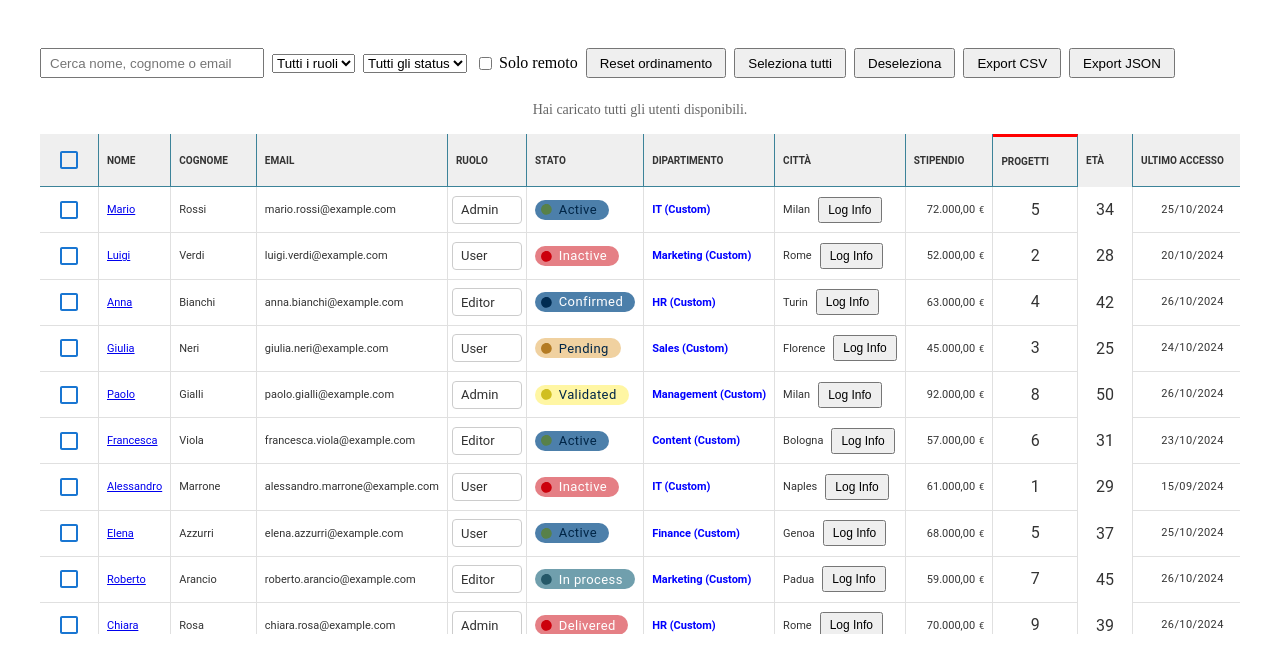
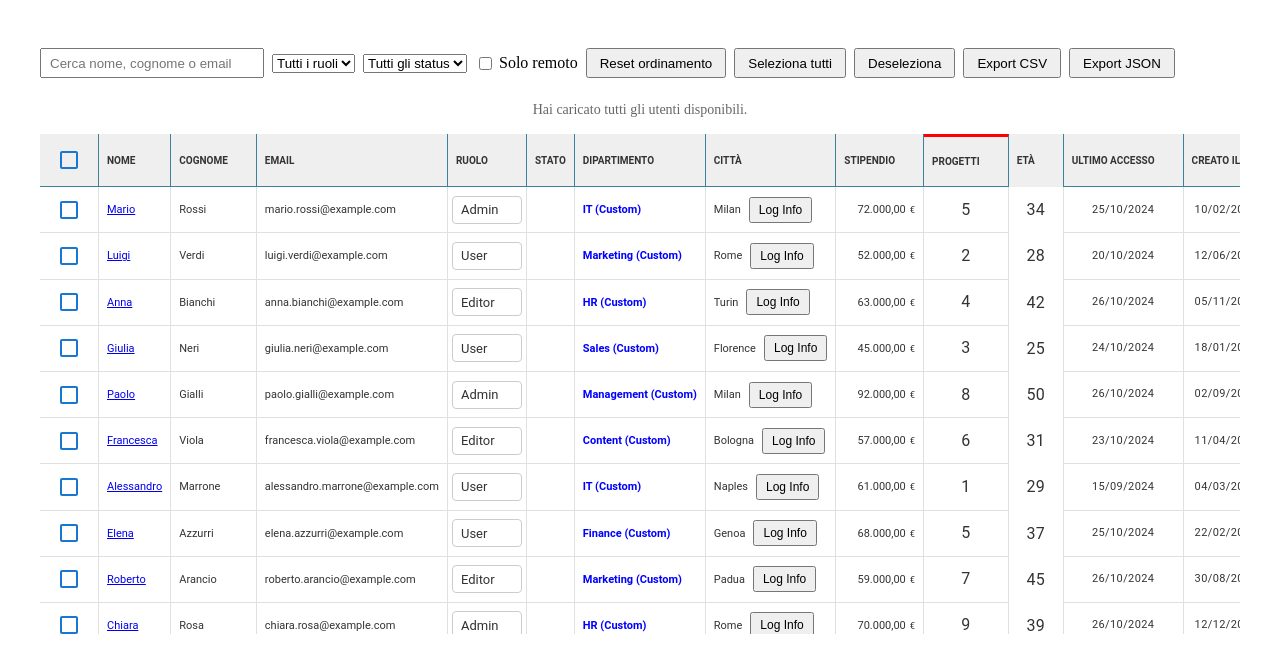
Before and after one commit to MarcoVitone/table-library, a React (Vite) app: page / in a window 1280 px wide. Shown: the top 672 px of the page. Built offline with nearby package versions, Linux system fonts and the light colour scheme.

Commit message:
feat: Add dynamic table component with custom status cell and chip.

```diff
--- a/src/provaTabella.tsx
+++ b/src/provaTabella.tsx
@@ -12,6 +12,7 @@ import {
 import { MOCK_USERS, type IMockUser } from "./tables-framework/mock-data";
 import { defaultTheme } from "./tables-framework/theme/theme";
 import type { IFilter } from "./tables-framework/defines/common.types";
+import type { TStatusConfig } from "./tables-framework/components/cells/status-cell/status-constants";
 
 type TFilterState = {
   search: string;
@@ -98,7 +99,7 @@ const TableControls: FC<ITableControlsProps> = ({
         <option value="User">User</option>
       </select>
       <select
-        value={filters.status}
+        value={filters.status.label}
         onChange={(event) =>
           onFiltersChange({
             ...filters,
@@ -229,6 +230,24 @@ const ProvaTabella = () => {
     );
   };
 
+  const MY_USER_STATUS_CONFIG: TStatusConfig = {
+    active: {
+      backgroundColor: "rgba(0, 128, 0, 0.1)",
+      textColor: "green",
+      iconColor: "green",
+    },
+    inactive: {
+      backgroundColor: "rgba(255, 165, 0, 0.1)",
+      textColor: "orange",
+      iconColor: "orange",
+    },
+    confirmed: {
+      backgroundColor: "rgba(255, 0, 0, 0.1)",
+      textColor: "red",
+      iconColor: "red",
+    },
+  };
+
   const columns: IColumnConfig<IMockUser>[] = useMemo(
     () => [
       {
@@ -353,8 +372,14 @@ const ProvaTabella = () => {
       {
         id: "status",
         label: "Stato",
-        dataKey: "status",
+        dataKey: "status.id",
         type: "status",
+        // Example of custom renderer (uncomment to test)
+        // renderStatus: (value, color) => (
+        //   <div style={{ border: `2px solid ${color}`, padding: '4px' }}>
+        //     CUSTOM RENDER: {value}
+        //   </div>
+        // ),
         // headerProps configura l'intestazione per la colonna badge
         headerProps: {
           textAlignment: "left",
@@ -366,10 +391,12 @@ const ProvaTabella = () => {
         },
         // bodyProps definisce lo stile dei chip di stato
         bodyProps: {
+          labelKey: "status.label",
           textAlignment: "left",
           fontColor: defaultTheme.palette.neutral.main,
           fontSize: "0.6875rem",
         },
+        statusConfig: MY_USER_STATUS_CONFIG,
       },
       {
         id: "department",
--- a/src/tables-framework/components/cells/status-cell/status-cell.tsx
+++ b/src/tables-framework/components/cells/status-cell/status-cell.tsx
@@ -1,16 +1,96 @@
-import type { FC } from "react";
+import type { FC, ReactNode } from "react";
+import type { IBaseCellProps } from "../base-cell/base-cell.tsx";
+import { BaseCell } from "../base-cell/base-cell.tsx";
+import { TableStatusChip } from "../../table-sub-components/chip/chip.tsx";
+import { type IStatusStyle, type TStatusConfig } from "./status-constants.ts";
 
-import type { IBaseCellProps } from "../base-cell/base-cell.jsx";
-import { BaseCell } from "../base-cell/base-cell.jsx";
-import {
-  TableStatusChip,
-  type TChipStatus,
-} from "../../table-sub-components/chip/chip.js";
+interface IStatusCellProps extends IBaseCellProps {
+  statusConfig?: TStatusConfig;
+  labelKey?: string;
+  getLabel?: (value: unknown, rowData: Record<string, unknown>) => string;
+  getStatusKey?: (
+    value: unknown,
+    rowData: Record<string, unknown>
+  ) => string | number;
+  fallbackStyle?: IStatusStyle;
+}
 
-const StatusCell: FC<IBaseCellProps> = ({ data, ...rest }) => {
+const StatusCell: FC<IStatusCellProps> = ({
+  data,
+  statusConfig,
+  labelKey,
+  getLabel,
+  getStatusKey,
+  fallbackStyle,
+  ...rest
+}) => {
+  const rawValue = data.value;
+  const rowData = data.row.source.full as Record<string, unknown>;
+
+  let lookupKey: string | number;
+
+  if (getStatusKey) {
+    // Logica custom definita dall'utente
+    lookupKey = getStatusKey(rawValue, rowData);
+  } else {
+    // Default: usa il valore della cella come stringa o numero
+    lookupKey = (rawValue as string | number) ?? "unknown";
+  }
+
+  const style = statusConfig?.[lookupKey];
+  const activeStyle = style || fallbackStyle;
+
+  // 3. Determina cosa renderizzare
+  let content: ReactNode;
+
+  let label: string | undefined;
+
+  if (getLabel) {
+    // A. Calcolata via funzione
+    label = getLabel(rawValue, rowData);
+  } else if (labelKey) {
+    // B. Estratta da un campo specifico della riga
+    // Supporta anche nested keys se necessario usando una utility come lodash.get,
+    // ma qui facciamo accesso diretto per semplicità
+    label = String(rowData[labelKey] ?? "");
+  } else if (activeStyle?.label) {
+    // C. Presa dalla configurazione statica
+    label = activeStyle.label;
+  } else {
+    // D. Fallback sul valore grezzo
+    label = String(rawValue ?? "");
+  }
+
+  if (style) {
+    // Caso A: Abbiamo trovato una configurazione per questo stato
+    content = (
+      <TableStatusChip
+        label={label}
+        backgroundColor={style.backgroundColor}
+        textColor={style.textColor}
+        iconColor={style.iconColor}
+        iconChip={style.iconChip}
+        style={style.style}
+      />
+    );
+  } else if (fallbackStyle) {
+    // Caso B: Valore non trovato, uso il fallback
+    content = (
+      <TableStatusChip
+        label={label}
+        backgroundColor={fallbackStyle.backgroundColor}
+        textColor={fallbackStyle.textColor}
+        iconColor={fallbackStyle.iconColor}
+      />
+    );
+  } else {
+    // Caso C: Nessuna config, mostro solo il valore (o un chip grigio standard)
+    content = label;
+  }
+
   return (
     <BaseCell data={data} {...rest}>
-      <TableStatusChip status={data.value as TChipStatus} />
+      {content}
     </BaseCell>
   );
 };
--- /dev/null
+++ b/src/tables-framework/components/cells/status-cell/status-constants.ts
@@ -0,0 +1,12 @@
+import type { CSSProperties, ReactElement } from "react";
+
+export interface IStatusStyle {
+  label?: string;
+  backgroundColor: string;
+  textColor: string;
+  iconColor?: string;
+  iconChip?: ReactElement;
+  style?: CSSProperties;
+}
+
+export type TStatusConfig<T extends string = string> = Record<T, IStatusStyle>;
--- a/src/tables-framework/components/dynamic-table/dynamic-table.tsx
+++ b/src/tables-framework/components/dynamic-table/dynamic-table.tsx
@@ -60,6 +60,9 @@ export interface IColumnConfig<T = Record<string, unknown>> {
   symbolPosition?: import("../cells/currency-cell/currency-cell").TCurrencySymbolPosition;
   decimals?: number;
   width?: string;
+  // Status Props
+  statusConfig?: import("../cells/status-cell/status-constants").TStatusConfig;
+  renderStatus?: (value: unknown, color?: string) => ReactNode;
   headerProps?: TUserBaseCellProps;
   bodyProps?: TUserBaseCellProps;
   component?: ElementType;
@@ -399,6 +402,8 @@ const DynamicTable = <T extends object>({
                       currencySymbol: col.currencySymbol,
                       symbolPosition: col.symbolPosition,
                       decimals: col.decimals,
+                      statusConfig: col.statusConfig,
+                      renderStatus: col.renderStatus,
                       padding:
                         col.type === "input" ? "0.1rem 0.25rem" : undefined,
                       onCellChange:
--- a/src/tables-framework/components/table-sub-components/chip/chip.styles.ts
+++ b/src/tables-framework/components/table-sub-components/chip/chip.styles.ts
@@ -1,79 +1,32 @@
 import { css } from "@emotion/react";
 import styled from "@emotion/styled";
 import type { IStyleFromProps } from "../../../theme/common.types";
-import type { IChipProps, TChipStatus } from "./chip";
+import type { IChipProps } from "./chip";
 import { Chip as MuiChip } from "@mui/material";
 
-type TChipStyleProps = Pick<IChipProps, "status">;
+type TChipStyleProps = Pick<
+  IChipProps,
+  "backgroundColor" | "textColor" | "iconColor"
+>;
 
 const stylesFromProps: IStyleFromProps = {
-  shouldForwardProp: (prop) => prop !== "status",
-};
-
-const backgroundColorMap: Record<TChipStatus, string> = {
-  validated: "rgba(255, 237, 72, 0.5)",
-  pending: "rgba(225, 163, 66, 0.5)",
-  partiallyConfirmed: "rgba(0, 73, 135, 0.1)",
-  confirmed: "rgba(0, 73, 135, 0.7)",
-  toBeApproved: "rgba(162, 170, 207, 0.5)",
-  inProcess: "rgba(52, 119, 139, 0.7)",
-  inDelivery: "rgba(172, 198, 109, 0.5)",
-  cancelled: "rgba(204, 0, 12, 0.5)",
-  submitted: "rgba(204, 0, 12, 0.5)",
-  delivered: "rgba(204, 0, 12, 0.5)",
-  requested: "rgba(204, 0, 12, 0.5)",
-  closed: "rgba(133, 179, 116, 1)",
-  active: "rgba(0, 73, 135, 0.7)",
-  inactive: "rgba(204, 0, 12, 0.5)",
-};
-
-const colorMap: Record<TChipStatus, string> = {
-  validated: "rgba(0, 38, 71, 1)",
-  pending: "rgba(0, 38, 71, 1)",
-  partiallyConfirmed: "rgba(0, 38, 71, 1)",
-  confirmed: "rgba(255, 255, 255, 1)",
-  toBeApproved: "rgba(0, 38, 71, 1)",
-  inProcess: "rgba(255, 255, 255, 1)",
-  inDelivery: "rgba(0, 38, 71, 1)",
-  cancelled: "rgba(255, 255, 255, 1)",
-  submitted: "rgba(255, 255, 255, 1)",
-  delivered: "rgba(255, 255, 255, 1)",
-  requested: "rgba(255, 255, 255, 1)",
-  closed: "rgba(0, 38, 71, 1)",
-  active: "rgba(0, 38, 71, 1)",
-  inactive: "rgba(255, 255, 255, 1)",
-};
-
-const iconColorMap: Record<TChipStatus, string> = {
-  validated: "rgba(208, 191, 33, 1)",
-  pending: "rgba(180, 123, 35, 1)",
-  partiallyConfirmed: "rgba(125, 149, 170, 1)",
-  confirmed: "rgba(0, 44, 82, 1)",
-  toBeApproved: "rgba(127, 134, 167, 1)",
-  inProcess: "rgba(36, 88, 104, 1)",
-  inDelivery: "rgba(117, 146, 48, 1)",
-  cancelled: "rgba(204, 0, 12, 1)",
-  submitted: "rgba(204, 0, 12, 1)",
-  delivered: "rgba(204, 0, 12, 1)",
-  requested: "rgba(204, 0, 12, 1)",
-  closed: "rgba(88, 129, 73, 1)",
-  active: "rgba(88, 129, 73, 1)",
-  inactive: "rgba(204, 0, 12, 1)",
+  shouldForwardProp: (prop) =>
+    prop !== "backgroundColor" && prop !== "textColor" && prop !== "iconColor",
 };
 
 const Chip = styled(
   MuiChip,
   stylesFromProps
-)<TChipStyleProps>(({ status }) =>
+)<TChipStyleProps>(({ backgroundColor, textColor, iconColor }) =>
   css({
-    backgroundColor: backgroundColorMap[status],
-    color: colorMap[status],
+    backgroundColor: backgroundColor,
+    color: textColor,
     letterSpacing: "0.4px",
     paddingRight: "var(--borderRadius, 0px)",
     height: "1.25rem",
 
     ".MuiChip-icon": {
-      color: iconColorMap[status],
+      color: iconColor,
       height: "0.8rem",
       width: "0.8rem",
     },
--- a/src/tables-framework/components/table-sub-components/chip/chip.tsx
+++ b/src/tables-framework/components/table-sub-components/chip/chip.tsx
@@ -1,62 +1,41 @@
-import type { FC } from "react";
+import type { CSSProperties, FC, ReactElement } from "react";
 import { Circle } from "@mui/icons-material";
 import type { ChipProps as MUIChipProps } from "@mui/material";
 import { Chip } from "./chip.styles.ts";
 
-type TChipStatus =
-  | "validated"
-  | "pending"
-  | "partiallyConfirmed"
-  | "confirmed"
-  | "toBeApproved"
-  | "inProcess"
-  | "inDelivery"
-  | "submitted"
-  | "delivered"
-  | "requested"
-  | "cancelled"
-  | "active"
-  | "inactive"
-  | "closed";
-
 interface IChipProps {
-  status: TChipStatus;
+  label: string;
+  backgroundColor?: string;
+  textColor?: string;
+  iconColor?: string;
+  iconChip?: ReactElement;
+  style?: CSSProperties;
+  className?: string;
 }
 
-type TLabelMap = {
-  [key in TChipStatus]: string;
-};
-
-const TableStatusChip: FC<IChipProps & MUIChipProps> = ({
-  status,
+const TableStatusChip: FC<IChipProps & Omit<MUIChipProps, "label">> = ({
+  label,
+  backgroundColor,
+  textColor,
+  iconColor,
+  iconChip,
+  style,
+  className,
   ...props
 }) => {
-  const labelObject: TLabelMap = {
-    validated: "Validated",
-    cancelled: "Cancelled",
-    confirmed: "Confirmed",
-    pending: "Pending",
-    partiallyConfirmed: "Partially confirmed",
-    toBeApproved: "To be approved",
-    inProcess: "In process",
-    inDelivery: "In delivery",
-    submitted: "Submitted",
-    delivered: "Delivered",
-    requested: "Requested",
-    closed: "Closed",
-    active: "Active",
-    inactive: "Inactive",
-  };
-
   return (
     <Chip
-      label={labelObject[status]}
-      status={status}
-      icon={<Circle />}
+      label={label}
+      backgroundColor={backgroundColor}
+      textColor={textColor}
+      iconColor={iconColor}
+      icon={iconChip ?? <Circle />}
+      style={style}
+      className={className}
       {...props}
     />
   );
 };
 
-export type { IChipProps, TChipStatus };
+export type { IChipProps };
 export { TableStatusChip };
--- a/src/tables-framework/mock-data.ts
+++ b/src/tables-framework/mock-data.ts
@@ -4,16 +4,10 @@ export interface IMockUser {
   lastName: string;
   email: string;
   role: "Admin" | "User" | "Editor" | "Manager";
-  status:
-    | "active"
-    | "inactive"
-    | "pending"
-    | "validated"
-    | "confirmed"
-    | "inProcess"
-    | "delivered"
-    | "cancelled"
-    | "closed";
+  status: {
+    label: string;
+    id: number;
+  };
   lastLogin: string;
   createdAt: string;
   age: number;
@@ -32,7 +26,10 @@ export const MOCK_USERS: IMockUser[] = [
     lastName: "Rossi",
     email: "mario.rossi@example.com",
     role: "Admin",
-    status: "active",
+    status: {
+      label: "active",
+      id: 1,
+    },
     lastLogin: "2024-10-25T08:30:00Z",
     createdAt: "2021-02-10T10:00:00Z",
     age: 34,
@@ -48,7 +45,10 @@ export const MOCK_USERS: IMockUser[] = [
     lastName: "Verdi",
     email: "luigi.verdi@example.com",
     role: "User",
-    status: "inactive",
+    status: {
+      label: "inactive",
+      id: 2,
+    },
     lastLogin: "2024-10-20T14:15:00Z",
     createdAt: "2022-06-12T09:00:00Z",
     age: 28,
@@ -64,7 +64,10 @@ export const MOCK_USERS: IMockUser[] = [
     lastName: "Bianchi",
     email: "anna.bianchi@example.com",
     role: "Editor",
-    status: "confirmed",
+    status: {
+      label: "confirmed",
+      id: 3,
+    },
     lastLogin: "2024-10-26T09:45:00Z",
     createdAt: "2020-11-05T11:30:00Z",
     age: 42,
@@ -80,7 +83,10 @@ export const MOCK_USERS: IMockUser[] = [
     lastName: "Neri",
     email: "giulia.neri@example.com",
     role: "User",
-    status: "pending",
+    status: {
+      label: "pending",
+      id: 4,
+    },
     lastLogin: "2024-10-24T11:20:00Z",
     createdAt: "2023-01-18T08:15:00Z",
     age: 25,
@@ -96,7 +102,10 @@ export const MOCK_USERS: IMockUser[] = [
     lastName: "Gialli",
     email: "paolo.gialli@example.com",
     role: "Admin",
-    status: "validated",
+    status: {
+      label: "validated",
+      id: 5,
+    },
     lastLogin: "2024-10-26T16:00:00Z",
     createdAt: "2019-09-02T15:00:00Z",
     age: 50,
@@ -112,7 +121,10 @@ export const MOCK_USERS: IMockUser[] = [
     lastName: "Viola",
     email: "francesca.viola@example.com",
     role: "Editor",
-    status: "active",
+    status: {
+      label: "active",
+      id: 1,
+    },
     lastLogin: "2024-10-23T10:00:00Z",
     createdAt: "2021-04-11T12:45:00Z",
     age: 31,
@@ -128,7 +140,10 @@ export const MOCK_USERS: IMockUser[] = [
     lastName: "Marrone",
     email: "alessandro.marrone@example.com",
     role: "User",
-    status: "inactive",
+    status: {
+      label: "inactive",
+      id: 2,
+    },
     lastLogin: "2024-09-15T09:30:00Z",
     createdAt: "2020-03-04T14:00:00Z",
     age: 29,
@@ -144,7 +159,10 @@ export const MOCK_USERS: IMockUser[] = [
     lastName: "Azzurri",
     email: "elena.azzurri@example.com",
     role: "User",
-    status: "active",
+    status: {
+      label: "active",
+      id: 1,
+    },
     lastLogin: "2024-10-25T13:45:00Z",
     createdAt: "2022-02-22T16:20:00Z",
     age: 37,
@@ -160,7 +178,10 @@ export const MOCK_USERS: IMockUser[] = [
     lastName: "Arancio",
     email: "roberto.arancio@example.com",
     role: "Editor",
-    status: "inProcess",
+    status: {
+      label: "inProcess",
+      id: 7,
+    },
     lastLogin: "2024-10-26T08:15:00Z",
     createdAt: "2021-08-30T10:10:00Z",
     age: 45,
@@ -176,7 +197,10 @@ export const MOCK_USERS: IMockUser[] = [
     lastName: "Rosa",
     email: "chiara.rosa@example.com",
     role: "Admin",
-    status: "delivered",
+    status: {
+      label: "delivered",
+      id: 8,
+    },
     lastLogin: "2024-10-26T17:30:00Z",
     createdAt: "2018-12-12T09:35:00Z",
     age: 39,
@@ -192,7 +216,10 @@ export const MOCK_USERS: IMockUser[] = [
     lastName: "Blu",
     email: "davide.blu@example.com",
     role: "Manager",
-    status: "confirmed",
+    status: {
+      label: "confirmed",
+      id: 3,
+    },
     lastLogin: "2024-10-21T09:10:00Z",
     createdAt: "2017-07-01T08:00:00Z",
     age: 46,
@@ -208,7 +235,10 @@ export const MOCK_USERS: IMockUser[] = [
     lastName: "Argento",
     email: "sara.argento@example.com",
     role: "User",
-    status: "pending",
+    status: {
+      label: "pending",
+      id: 4,
+    },
     lastLogin: "2024-10-19T12:00:00Z",
     createdAt: "2023-04-14T13:00:00Z",
     age: 33,
@@ -224,7 +254,10 @@ export const MOCK_USERS: IMockUser[] = [
     lastName: "Ciano",
     email: "luca.ciano@example.com",
     role: "Editor",
-    status: "cancelled",
+    status: {
+      label: "cancelled",
+      id: 9,
+    },
     lastLogin: "2024-10-18T07:50:00Z",
     createdAt: "2020-10-01T09:45:00Z",
     age: 41,
@@ -240,7 +273,10 @@ export const MOCK_USERS: IMockUser[] = [
     lastName: "Celeste",
     email: "roberta.celeste@example.com",
     role: "Manager",
-    status: "active",
+    status: {
+      label: "active",
+      id: 1,
+    },
     lastLogin: "2024-10-17T16:40:00Z",
     createdAt: "2019-05-23T10:20:00Z",
     age: 38,
@@ -256,7 +292,10 @@ export const MOCK_USERS: IMockUser[] = [
     lastName: "Fucsia",
     email: "giorgio.fucsia@example.com",
     role: "Admin",
-    status: "active",
+    status: {
+      label: "active",
+      id: 1,
+    },
     lastLogin: "2024-10-22T15:25:00Z",
     createdAt: "2022-09-09T11:05:00Z",
     age: 36,
@@ -272,7 +311,10 @@ export const MOCK_USERS: IMockUser[] = [
     lastName: "Porpora",
     email: "valentina.porpora@example.com",
     role: "User",
-    status: "validated",
+    status: {
+      label: "validated",
+      id: 5,
+    },
     lastLogin: "2024-10-16T10:55:00Z",
     createdAt: "2021-07-30T12:30:00Z",
     age: 30,
@@ -288,7 +330,10 @@ export const MOCK_USERS: IMockUser[] = [
     lastName: "Corallo",
     email: "nicola.corallo@example.com",
     role: "Editor",
-    status: "closed",
+    status: {
+      label: "closed",
+      id: 10,
+    },
     lastLogin: "2024-10-14T09:05:00Z",
     createdAt: "2018-04-18T14:00:00Z",
     age: 44,
@@ -304,7 +349,10 @@ export const MOCK_USERS: IMockUser[] = [
     lastName: "Zaffiro",
     email: "chiara.zaffiro@example.com",
     role: "User",
-    status: "delivered",
+    status: {
+      label: "delivered",
+      id: 8,
+    },
     lastLogin: "2024-10-13T08:50:00Z",
     createdAt: "2020-02-27T10:40:00Z",
     age: 35,
@@ -320,7 +368,10 @@ export const MOCK_USERS: IMockUser[] = [
     lastName: "Granata",
     email: "simone.granata@example.com",
     role: "Manager",
-    status: "inProcess",
+    status: {
+      label: "inProcess",
+      id: 7,
+    },
     lastLogin: "2024-10-12T14:30:00Z",
     createdAt: "2023-03-03T09:15:00Z",
     age: 40,
@@ -336,7 +387,10 @@ export const MOCK_USERS: IMockUser[] = [
     lastName: "Bordò",
     email: "elisa.bordo@example.com",
     role: "User",
-    status: "active",
+    status: {
+      label: "active",
+      id: 1,
+    },
     lastLogin: "2024-10-11T17:00:00Z",
     createdAt: "2022-11-15T16:00:00Z",
     age: 27,
```
